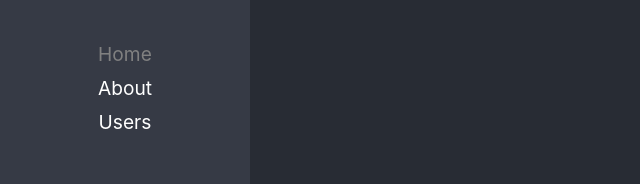
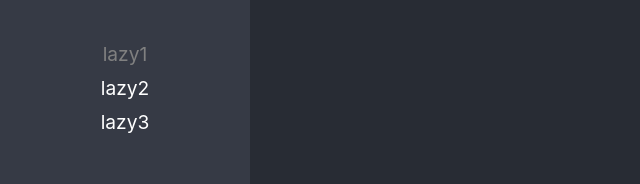
Before and after one commit to DIOLINK/ReactPro, a React (Create React App) app: page /lazy1 in a window 1280 px wide. Before the commit this address led to /home. Shown: the part 155-339 px from the top of the page, without its empty margins (0-640 px from the left). Built offline with nearby package versions, Linux system fonts and the light colour scheme.

Commit message:
Lazyload added.
Signed-off-by: RogerBC <roger@zarego.com>

```diff
--- /dev/null
+++ b/src/01-lazyload/pages/LazyPages1.tsx
@@ -0,0 +1,3 @@
+export const LazyPages1 = () => {
+  return <h1>LazyPages 1</h1>;
+};
--- /dev/null
+++ b/src/01-lazyload/pages/LazyPages2.tsx
@@ -0,0 +1,3 @@
+export const LazyPages2 = () => {
+  return <h1>LazyPages 2</h1>;
+};
--- /dev/null
+++ b/src/01-lazyload/pages/LazyPages3.tsx
@@ -0,0 +1,3 @@
+export const LazyPages3 = () => {
+  return <h1>LazyPages 3</h1>;
+};
--- /dev/null
+++ b/src/01-lazyload/pages/index.ts
@@ -0,0 +1,3 @@
+export { LazyPages1 } from './LazyPages1';
+export { LazyPages2 } from './LazyPages2';
+export { LazyPages3 } from './LazyPages3';
--- a/src/routes/Navigation.tsx
+++ b/src/routes/Navigation.tsx
@@ -1,5 +1,6 @@
 import { BrowserRouter } from 'react-router-dom';
 import { Route, Routes, NavLink, Navigate } from 'react-router-dom';
+import { LazyPages1, LazyPages2, LazyPages3 } from '../01-lazyload/pages';
 
 import logo from '../logo.svg';
 export const Navigation = () => {
@@ -11,36 +12,36 @@ export const Navigation = () => {
           <ul>
             <li>
               <NavLink
-                to="/home"
+                to="/lazy1"
                 className={({ isActive }) => (isActive ? 'nav-active' : '')}
               >
-                Home
+                lazy1
               </NavLink>
             </li>
             <li>
               <NavLink
-                to="/about"
+                to="/lazy2"
                 className={({ isActive }) => (isActive ? 'nav-active' : '')}
               >
-                About
+                lazy2
               </NavLink>
             </li>
             <li>
               <NavLink
-                to="/users"
+                to="/lazy3"
                 className={({ isActive }) => (isActive ? 'nav-active' : '')}
               >
-                Users
+                lazy3
               </NavLink>
             </li>
           </ul>
         </nav>
         <Routes>
-          <Route path="about" element={<h1>About page</h1>} />
-          <Route path="users" element={<h1>Users page</h1>} />
-          <Route path="/home" element={<h1>Home page</h1>} />
+          <Route path="lazy1" element={<LazyPages1 />} />
+          <Route path="lazy2" element={<LazyPages2 />} />
+          <Route path="lazy3" element={<LazyPages3 />} />
 
-          <Route path="/*" element={<Navigate to="/home" replace />} />
+          <Route path="/*" element={<Navigate to="/lazy1" replace />} />
         </Routes>
       </div>
     </BrowserRouter>
```
